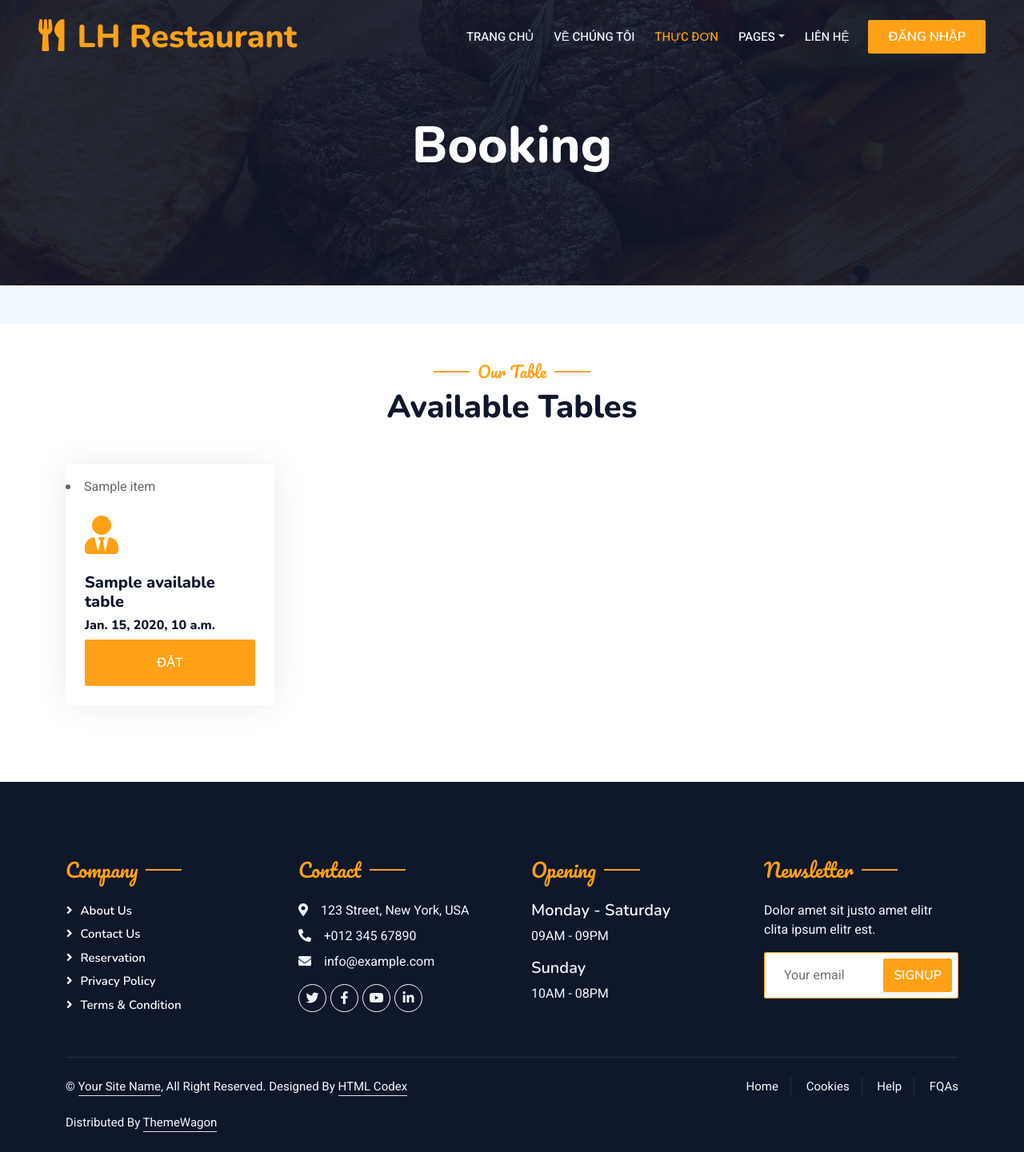
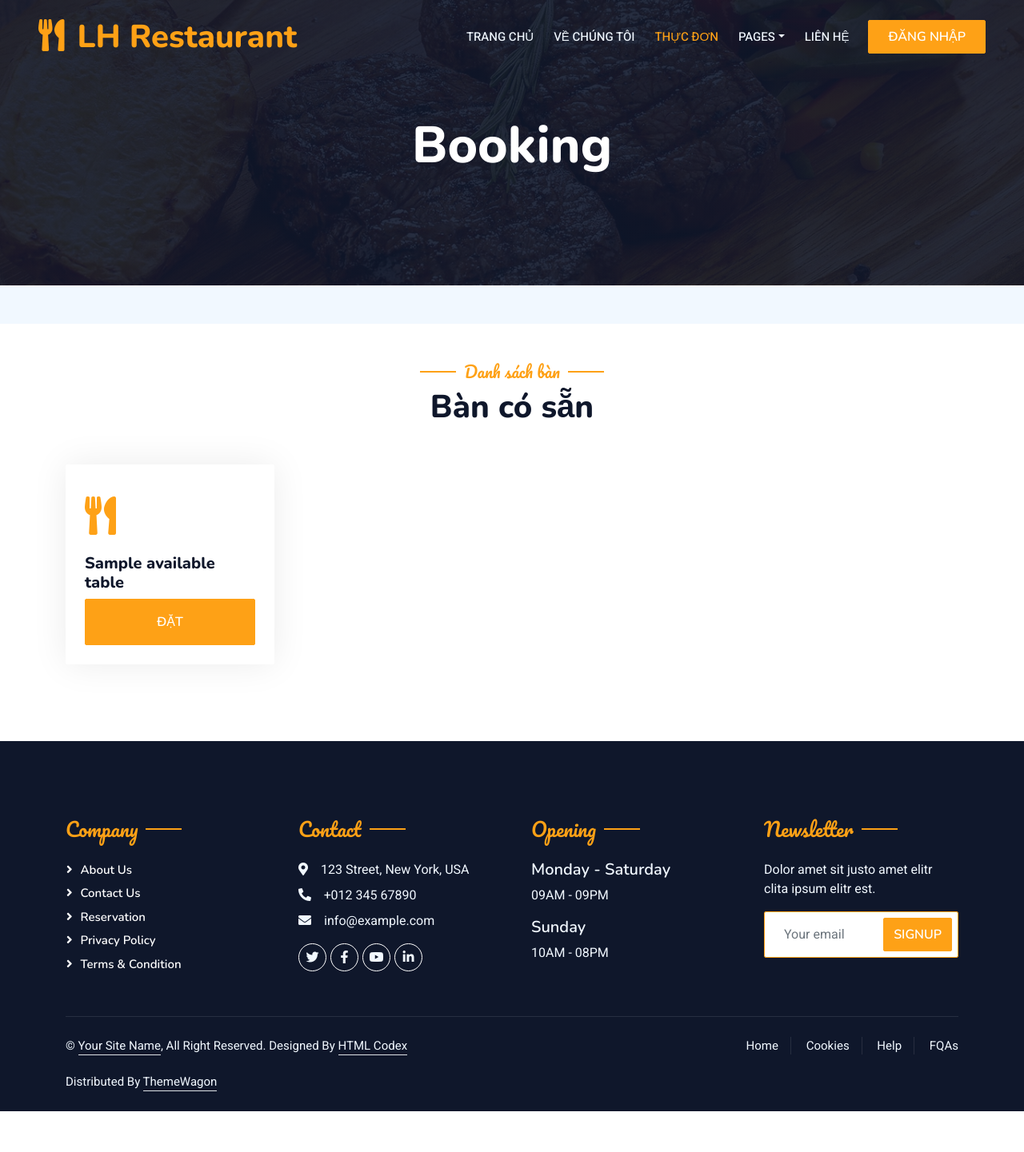
Before and after one commit to loochuynhh/restaurant, a Django app: template templates/booking.html in a window 1280 px wide. Shown: the whole page at 80% size. After the commit the page ends 1390 px from the top, so only its background shows below. Run offline with Django 5.2, Linux system fonts and the light colour scheme; the template is opened without the code that fills it: most values are stand-ins (such as "Sample title", 1, 10 or a date in 2020); some libraries are stand-ins or nearby versions.

Commit message:
update booking function

```diff
--- a/reservation/views.py
+++ b/reservation/views.py
@@ -30,8 +30,7 @@ def booking(request):
         print(start_time_str)
         start_time = datetime.strptime(start_time_str, date_format)
         end_time = start_time + timedelta(hours=DURATION)
-        first_name = request.POST.get('firstname')
-        last_name = request.POST.get('lastname')
+
 
         reservation = Reservation.objects.create(
             start_time=start_time,
@@ -47,7 +46,7 @@ def booking(request):
         }
         return render(request, 'content.html', context)
     else:
-        return render(request, 'find-tables.html')
+        return render(request, 'get_empty_tables.html')
 
 @csrf_exempt
 def view_available_tables(request):
--- a/templates/booking.html
+++ b/templates/booking.html
@@ -28,18 +28,16 @@
         <div class="container-xxl py-5">
             <div class="container">
                 <div class="text-center wow fadeInUp" data-wow-delay="0.1s">
-                    <h5 class="section-title ff-secondary text-center text-primary fw-normal">Our Table</h5>
-                    <h1 class="mb-5">Available Tables</h1>
+                    <h5 class="section-title ff-secondary text-center text-primary fw-normal">Danh sách bàn</h5>
+                    <h1 class="mb-5">Bàn có sẵn</h1>
                 </div>
                 <div class="row g-4">
                     <div class="col-lg-3 col-sm-6 wow fadeInUp" data-wow-delay="0.1s">
                         <div class="service-item rounded pt-3">
                             {% for available_table in available_tables %}
-                                <li>{{ item }}</li>
                                 <div class="p-4">
-                                    <i class="fa fa-3x fa-user-tie text-primary mb-4"></i>
+                                    <i class="fa fa-3x fa-solid fa-utensils text-primary mb-4"></i>
                                     <h5>{{ available_table.name }}</h5>
-                                    <h6 type="text" name="test"/>{{start_time}} </h6>
                                     <form action="/reservation/booking/" method="POST">
                                         {% csrf_token %}
                                         <input type="text" value="{{ start_time }}" id="starttime" name="starttime" hidden>
--- a/templates/get_empty_tables.html
+++ b/templates/get_empty_tables.html
@@ -49,13 +49,13 @@
                             <div class="row g-3">
                                 <div class="col-md-6">
                                     <div class="form-floating date" id="date3" data-target-input="nearest">
-                                        <input type="text" class="form-control datetimepicker-input" id="setdatetime" name="datetime" placeholder="Date & Time" data-target="#date3" data-toggle="datetimepicker" />
+                                        <input required type="text" class="form-control datetimepicker-input" id="setdatetime" name="datetime" placeholder="Date & Time" data-target="#date3" data-toggle="datetimepicker" />
                                         <label for="setdatetime">Ngày & Giờ</label>
                                     </div>
                                 </div>
                                 <div class="col-md-6">
                                     <div class="form-floating">
-                                        <input type="number" class="form-control" id="people_count" name="people_count" min="1" placeholder="Số lượng người">
+                                        <input required type="number" class="form-control" id="people_count" name="people_count" min="1" placeholder="Số lượng người">
                                     <label for="people_count">Số lượng người</label>
                                       </div>
                                 </div>
```
